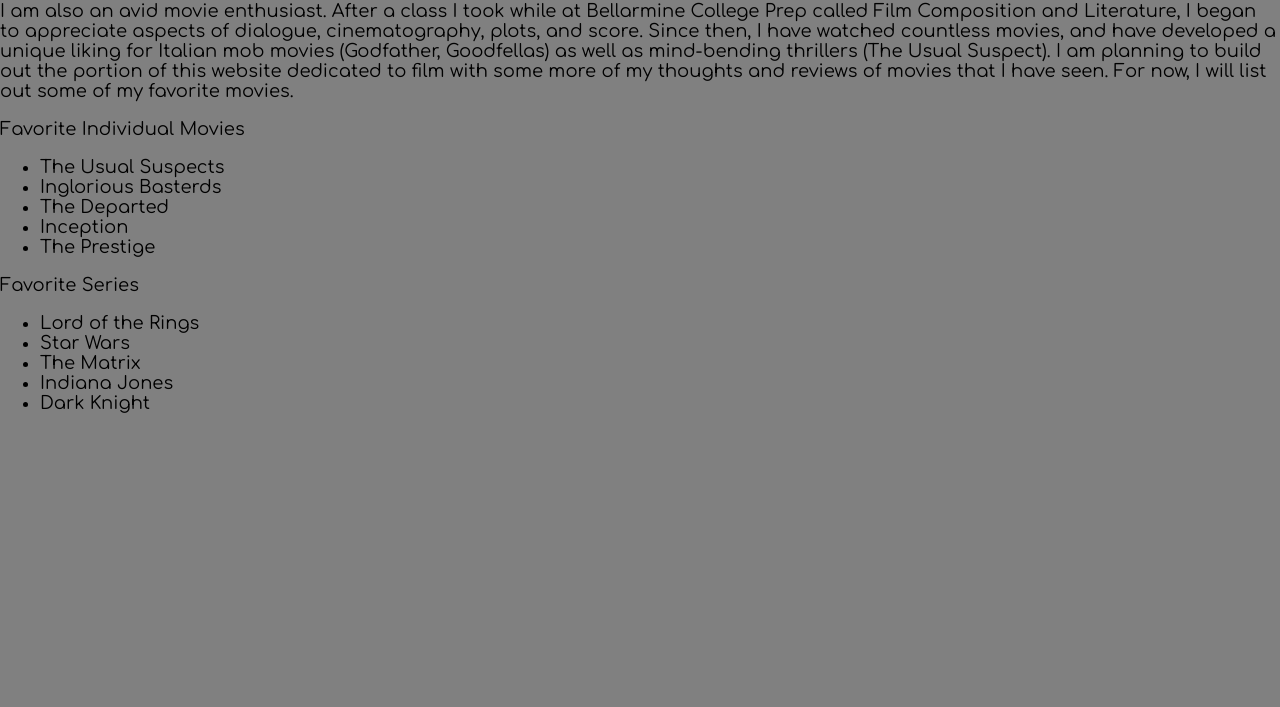
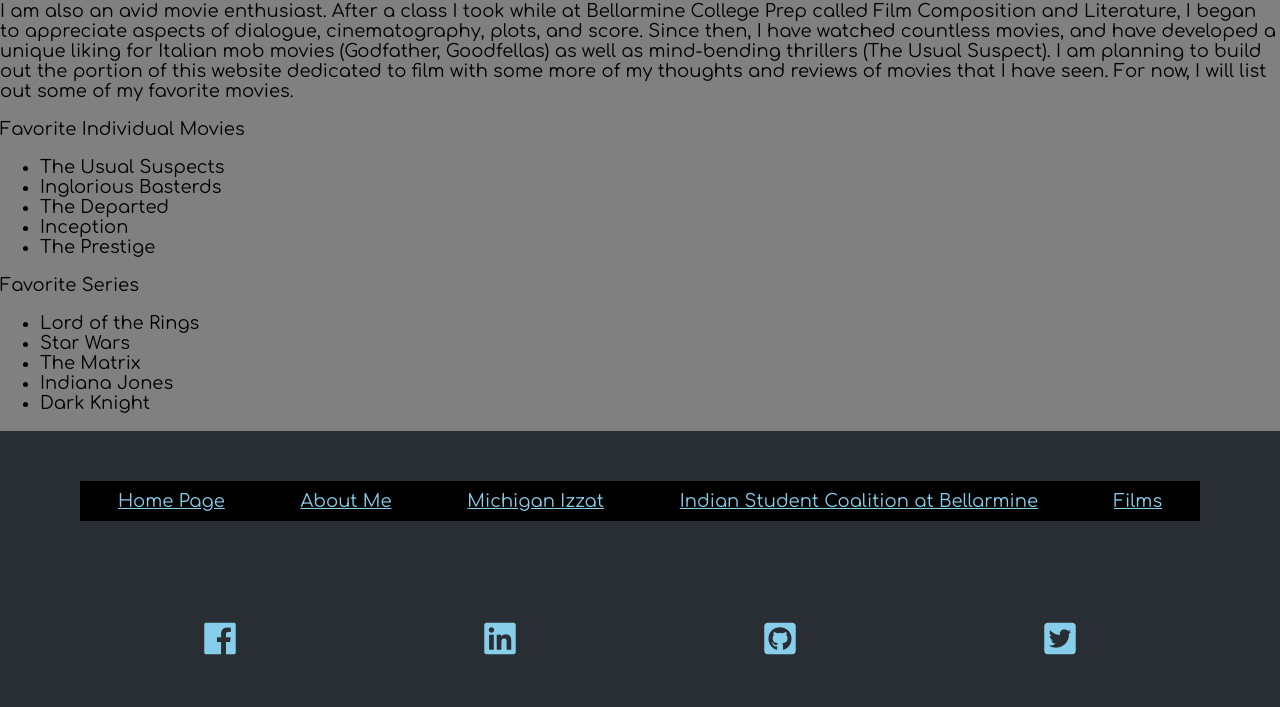
Before and after one commit to rnarayan7/PersonalWebsite, a plain HTML site: page films.html in a window 1280 px wide. Shown: the part 328-1035 px from the top of the page. Before the commit the page ends 800 px from the top, so only its background shows below. Drawn offline with Linux system fonts and the light colour scheme.

Commit message:
Test interesting results

```diff
--- a/films.html
+++ b/films.html
@@ -47,5 +47,22 @@
                 </ul>
             </div>
         </div>
+        <div class="parallax-content">
+            <div class="navigation">
+                <a href="./index.html">Home Page</a>
+                <a href="./aboutme.html">About Me</a>
+                <a href="./izzat.html">Michigan Izzat</a>
+                <a href="./isc.html">Indian Student Coalition at Bellarmine</a>
+                <a href="./films.html">Films</a>
+            </div>
+        </div>
+        <div class="parallax-content">
+            <div class="social-media">
+                <a href="https://www.facebook.com/roshannarayan98" aria-label="Facebook"><i class="fab fa-facebook fa-2x"></i></a>
+                <a href="http://www.linkedin.com/in/roshannarayan7" aria-label="LinkedIn"><i class="fab fa-linkedin fa-2x"></i></a>
+                <a href="http://www.github.com/rnarayan7" aria-label="GitHub"><i class="fab fa-github-square fa-2x"></i></a>
+                <a href="https://twitter.com/roshannarayan7" aria-label="Twitter"><i class="fab fa-twitter-square fa-2x"></i></a>
+            </div>
+        </div>
     </body>
 </html>
```
